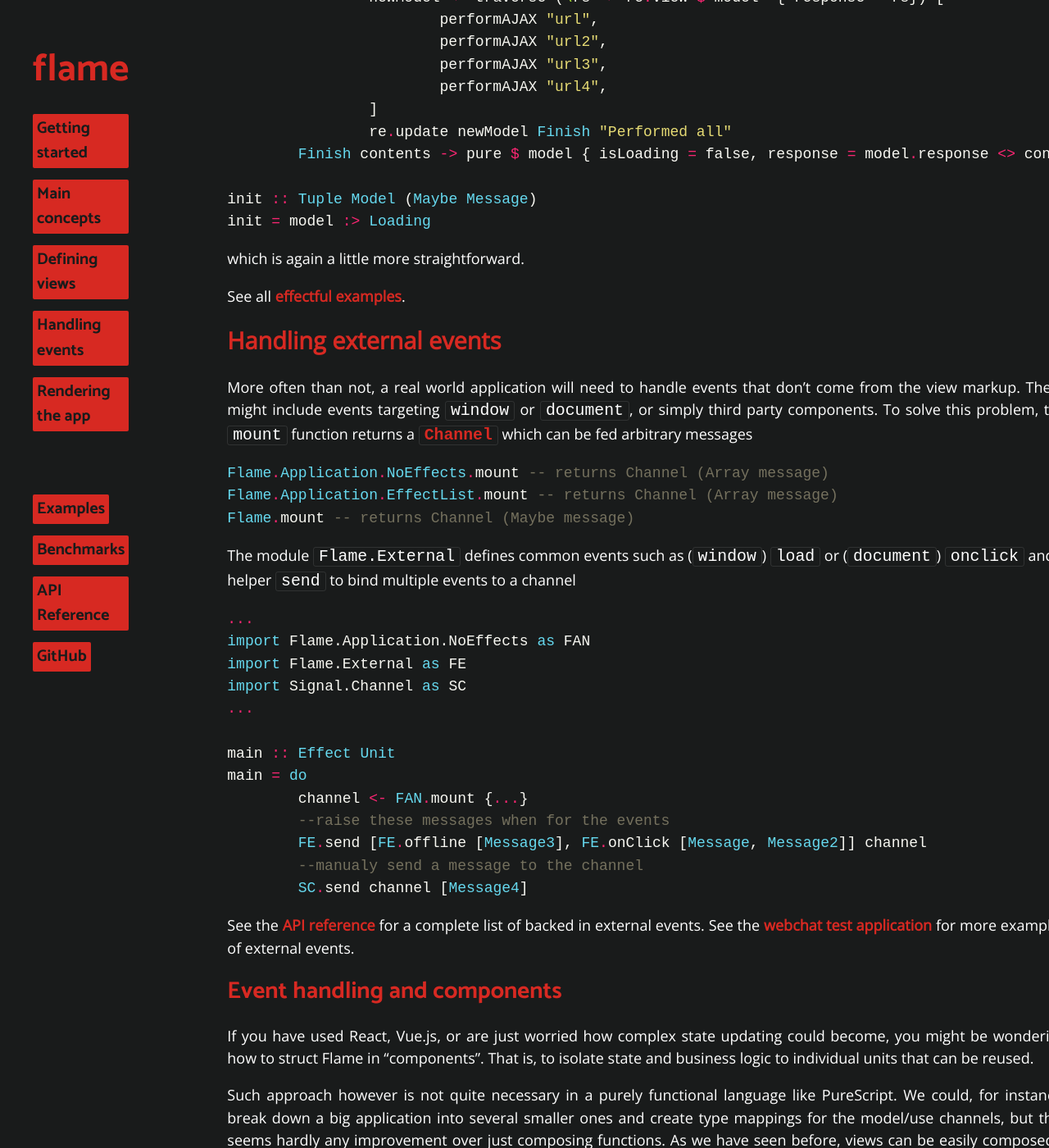
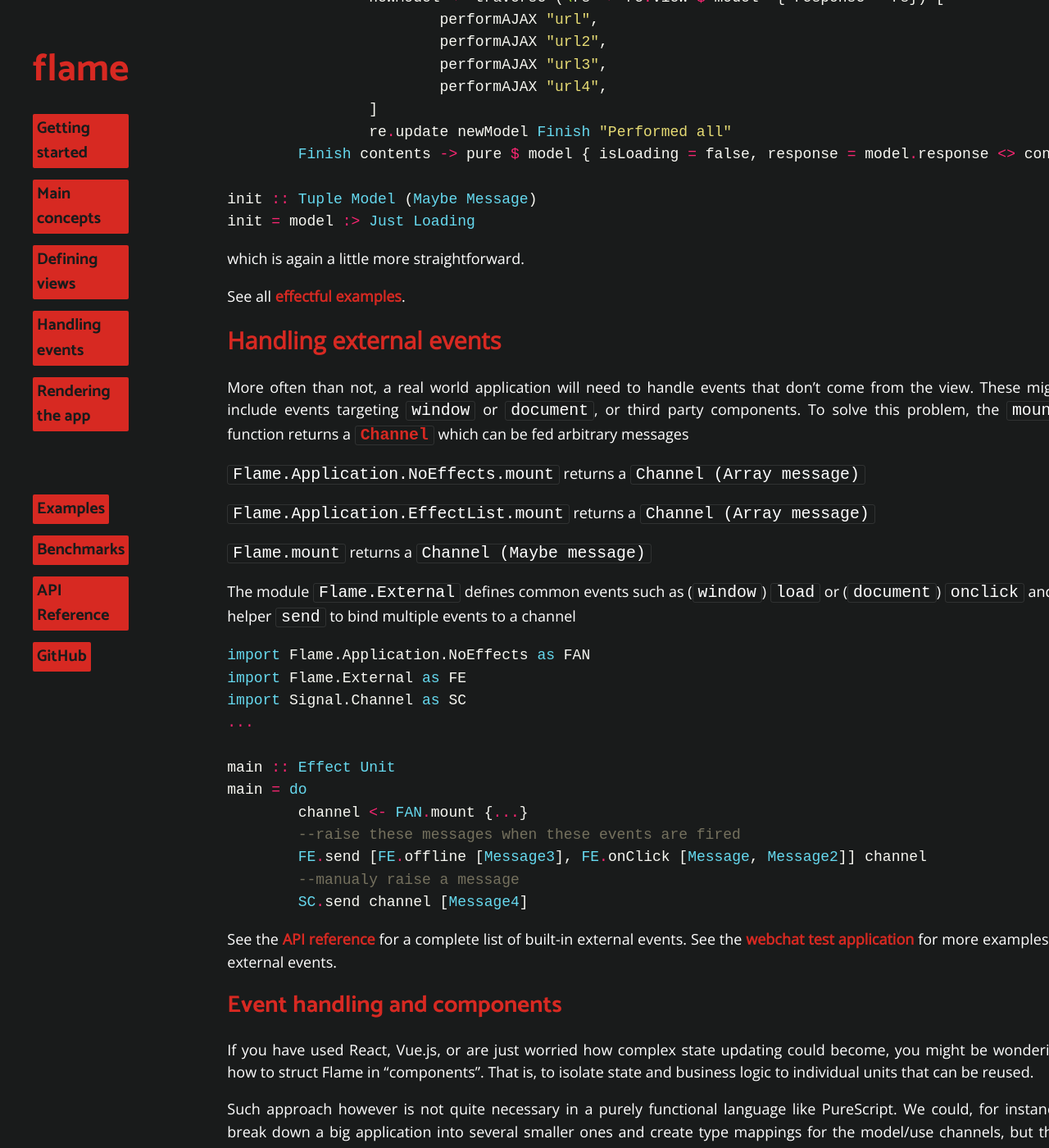
Before and after one commit to easafe/purescript-flame, a Jekyll site: the page built from docs/events.md, in a window 1280 px wide and 1400 px high, scrolled down 4728 px. Shown: the whole window at 82% size. Built offline with Jekyll 4.4.1, drawn with Linux system fonts in a browser that asks for light colours; some of the changed text lies outside the part shown.

Commit message:
Updated documentation for 030

````diff
--- a/docs/events.md
+++ b/docs/events.md
@@ -14,7 +14,7 @@
         update :: model -> message -> model
 }
 ```
-is the `update` function. This is where we define our business logic by matching event messages and returning an updated model. For simplicity, we have only considered side effects free updating so far, however Flame offers three different ways to define your `update` function. These are called **update strategies**.
+is the `update` function. This is where we define our business logic by matching event messages and returning an updated model. For simplicity, we have only considered side effects free updating so far, however Flame offers three different ways to define your `update` function. These are called update strategies.
 
 An update strategy is chosen by importing the `mount` (or `mount_`) function from a given module
 ```haskell
@@ -71,7 +71,7 @@
 
 Likewise, we could define a loading screen to appear before AJAX requests
 ```haskell
-type Model = { response :: String, isLoading :: boolean }
+type Model = { response :: String, isLoading :: Boolean }
 
 data Message = Loading | Response String | DifferentResponse String | Finish String
 
@@ -107,7 +107,7 @@
 ```
 In the same way, here every call to `performAJAX` will also cause `update` to be called again with a new `Response` or `DifferentResponse` until we get a `Finish` message.
 
-Notice that the type of `init` is also defined as `Tuple model (Array (Aff (Maybe message)))`. This enables us to run effects at the startup of the application. Suppose we also wanted to perform some AJAX requests before any other user interaction. We could have defined `init` for the previous example as follows
+Notice that the type of `init` is also defined as `Tuple model (Array (Aff (Maybe message)))`. This enables us to run effects at the startup of the application. Suppose in the previous example we also wanted to perform some AJAX requests before any other user interaction. We could have defined `init` as follows
 ```haskell
 init :: Tuple Model (Array (Aff (Maybe Message)))
 init = model :> [
@@ -118,7 +118,7 @@
                 pure <<< Just $ Finish "Performed all"
 ]
 ```
-which has the same expected behavior of calling `update` for entry in the array.
+which has the same expected behavior of calling `update` with the resulting message of every entry in the array.
 
 See all [effect list examples](https://github.com/easafe/purescript-flame/tree/master/examples/EffectList).
 
@@ -177,7 +177,7 @@
         Finish contents -> pure $ model { isLoading = false, response = model.response <> contents }
 
 init :: Tuple Model (Maybe Message)
-init = model :> Loading
+init = model :> Just Loading
 ```
 which is again a little more straightforward.
 
@@ -185,18 +185,17 @@
 
 ## [Handling external events](#handling-external-events)
 
-More often than not, a real world application will need to handle events that don't come from the view markup. These might include events targeting `window` or `document`, or simply third party components. To solve this problem, the `mount` function returns a [`Channel`](https://pursuit.purescript.org/packages/purescript-signal/10.1.0/docs/Signal.Channel) which can be fed arbitrary messages
+More often than not, a real world application will need to handle events that don't come from the view. These might include events targeting `window` or `document`, or third party components. To solve this problem, the `mount` function returns a [`Channel`](https://pursuit.purescript.org/packages/purescript-signal/10.1.0/docs/Signal.Channel) which can be fed arbitrary messages
 
-```haskell
-Flame.Application.NoEffects.mount -- returns Channel (Array message)
-Flame.Application.EffectList.mount -- returns Channel (Array message)
-Flame.mount -- returns Channel (Maybe message)
-```
+`Flame.Application.NoEffects.mount` returns a `Channel (Array message)`
+
+`Flame.Application.EffectList.mount` returns a `Channel (Array message)`
+
+`Flame.mount` returns a `Channel (Maybe message)`
 
 The module `Flame.External` defines common events such as (`window`) `load` or (`document`) `onclick` and a helper `send` to bind multiple events to a channel
 
 ```haskell
-...
 import Flame.Application.NoEffects as FAN
 import Flame.External as FE
 import Signal.Channel as SC
@@ -205,13 +204,13 @@
 main :: Effect Unit
 main = do
         channel <- FAN.mount {...}
-        --raise these messages when for the events
+        --raise these messages when these events are fired
         FE.send [FE.offline [Message3], FE.onClick [Message, Message2]] channel
-        --manualy send a message to the channel
+        --manualy raise a message
         SC.send channel [Message4]
 ```
 
-See the [API reference](https://pursuit.purescript.org/packages/purescript-flame) for a complete list of backed in external events. See the [webchat test application](https://github.com/easafe/purescript-flame/tree/master/examples/Effectful/Webchat) for more examples of external events.
+See the [API reference](https://pursuit.purescript.org/packages/purescript-flame) for a complete list of built-in external events. See the [webchat test application](https://github.com/easafe/purescript-flame/tree/master/examples/Effectful/Webchat) for more examples of external events.
 
 ## Event handling and components
 
````
Also changed, not shown: other parts of docs/events.md (+3 -3 lines), docs/concepts.md (+2 -2 lines), docs/index.md (+1 -1 lines), docs/views.md (+13 -14 lines), 3 other files.
